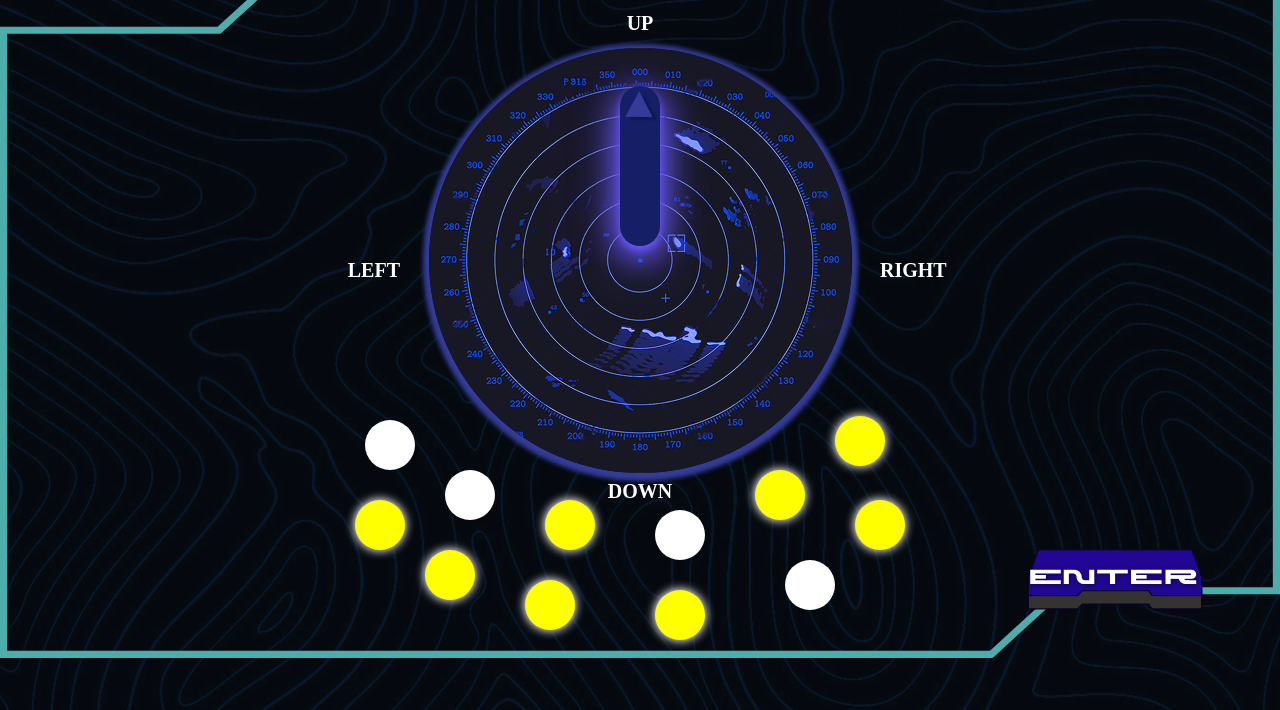
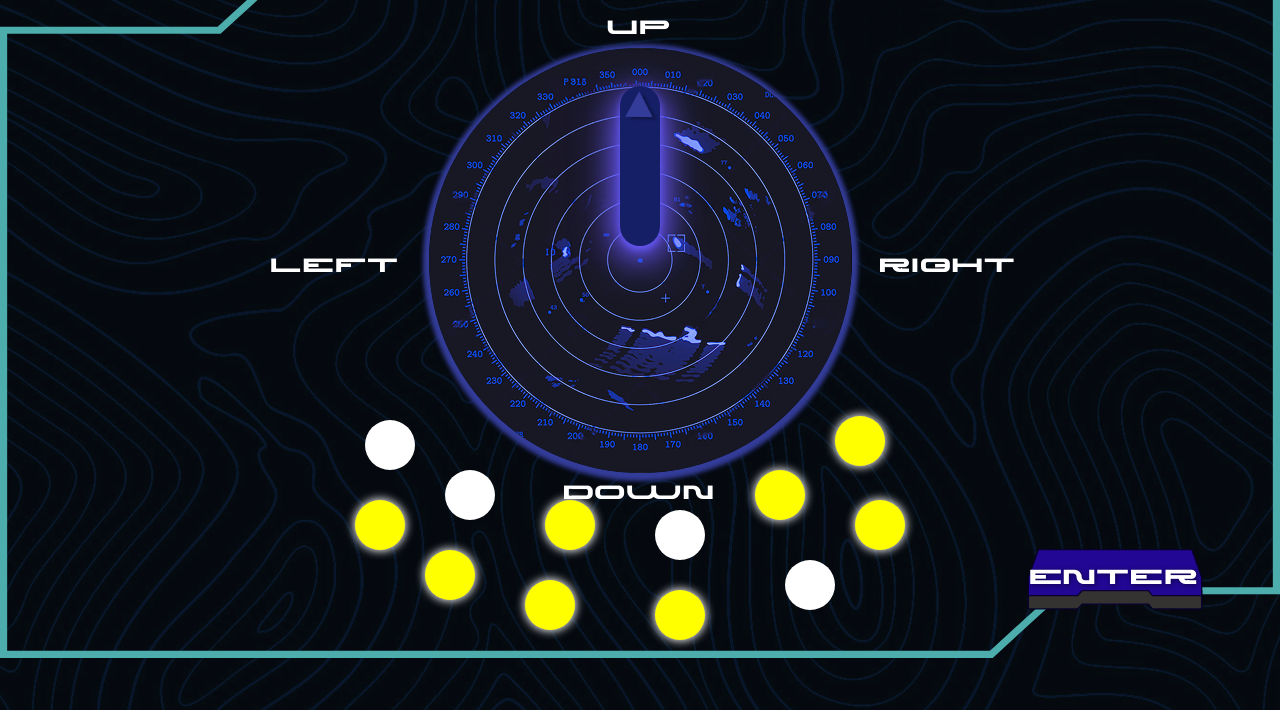
Before and after one commit to nathan74490/saveyourbuddy, a PHP site: page / in a window 1280 px wide. Shown: the part 90-800 px from the top of the page. Run offline with PHP 8.4, Linux system fonts and the light colour scheme.

Commit message:
style + js bug

```diff
--- a/module_molette/script.js
+++ b/module_molette/script.js
@@ -57,15 +57,19 @@ function updateLEDs() {
     switch (correctPosition) {
       case 0:
         active = currentLed.haut;
+        console.log("haut")
         break;
       case 90:
         active = currentLed.droite;
+        console.log("droite")
         break;
       case 180:
         active = currentLed.bas;
+        console.log("bas")
         break;
       case 270:
         active = currentLed.gauche;
+        console.log("gauche")
         break;
     }
 
@@ -85,7 +89,7 @@ validateBtn.addEventListener('click', () => {
     });
 
     if (correctAnswers >= 4) {
-      messageBox.innerText = 'mission accomplie!';
+      messageBox.innerText = 'Mission accomplie!';
       messageBox.style.display = 'flex';
       validateBtn.disabled = true;
       sonar.style.pointerEvents = 'none';
@@ -103,7 +107,17 @@ validateBtn.addEventListener('click', () => {
 
 updateLEDs();
 
+//& Gestion du clic sur la sonar
 sonar.addEventListener("click", () => {
   rotation = (rotation + 90) % 360;
   aiguille.style.transform = `translateX(-50%) translateY(-100%) rotate(${rotation}deg)`;
 });
+
+
+// sonar.addEventListener("click", () => {
+//   rotation  += 90;  // Tourner de 90° à chaque clic (Nord -> Est -> Sud -> Ouest)
+
+//   if (rotation > 360) rotation = 90;  // Réinitialiser la rotation à 0 (Nord) après avoir atteint 360°
+
+//   aiguille.style.transform = `translateX(-50%) translateY(-100%) rotate(${rotation}deg)`;  // Appliquer la rotation
+// });
--- a/module_molette/style.css
+++ b/module_molette/style.css
@@ -1,7 +1,6 @@
 @font-face {
     font-family: 'serpent';
     src: url("font/serpent.otf") format('opentype'),
-    url(font/serpent.ttf) format('truetype');
 }
 
 body {
@@ -12,7 +11,7 @@ body {
     min-height: 100vh;
     background-color: #222;
     color: white;
-    font-family: 'serpent' !important;
+    font-family: 'serpent';
     background-image: url(./images/background.png);
     background-size: cover;
     background-size: contain;
@@ -177,6 +176,7 @@ header {
 
 
 .poly_aig {
+    pointer-events: none;
     width: 35px;
     padding-left: 5px;
     padding-top: 5px;
@@ -199,10 +199,10 @@ header {
 
 #direction-controls p {
     position: absolute;
-    font-size: 20px;
+    font-size: 17px;
     font-family: 'serpent' !important;
     color: white;
-    text-transform: uppercase;
+    /* text-transform: uppercase; */
     font-weight: bold;
     transition: all 0.3s ease;
     z-index: 9999;
@@ -210,6 +210,7 @@ header {
 }
 
 #up {
+    font-family: 'serpent' !important;
     position: relative;
     bottom: 135%;
     left: 50%;
@@ -225,10 +226,9 @@ header {
 
 #down {
     position: relative;
-    top: 100%;
+    top: 103%;
     left: 50%;
     transform: translateX(-50%);
-
 }
 
 #left {
```
